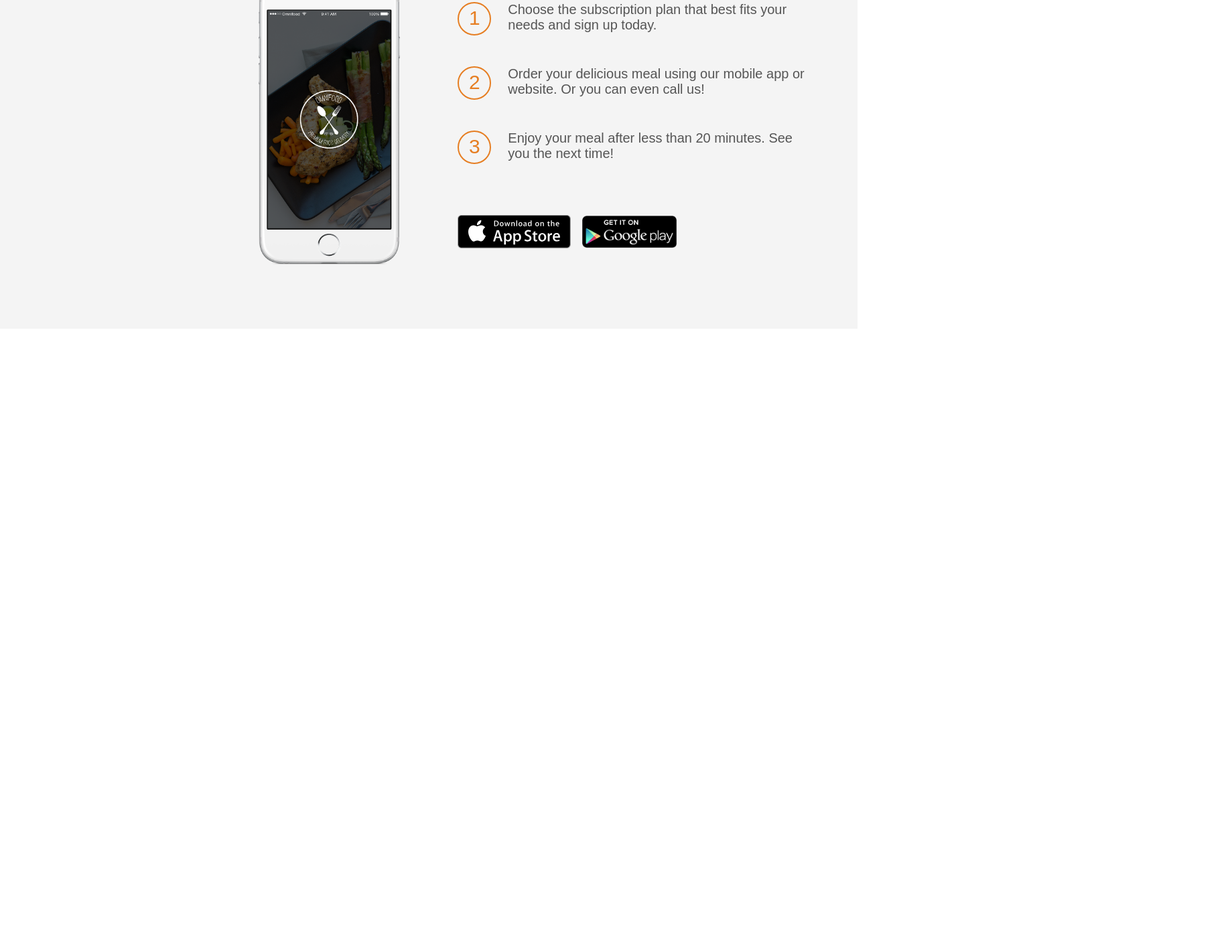
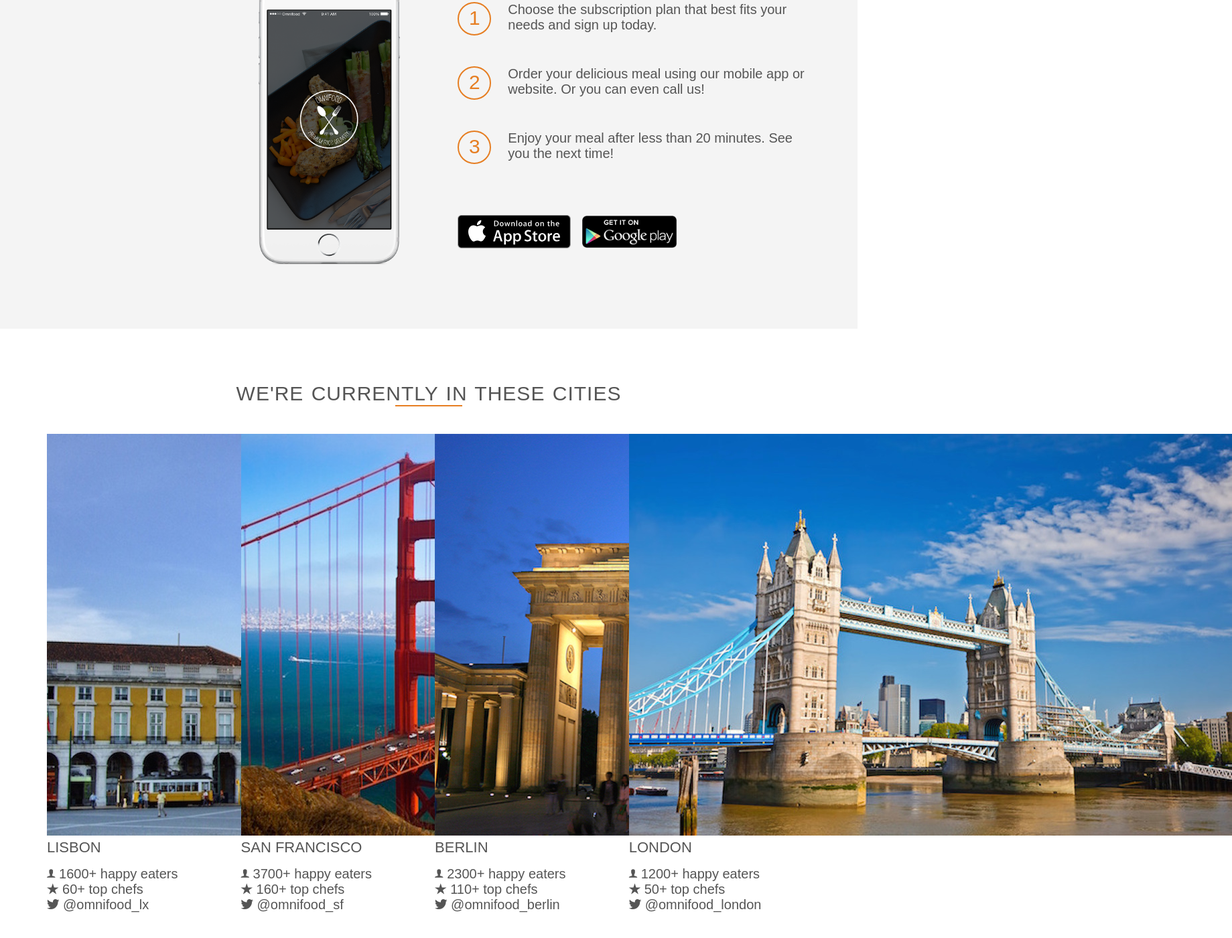
Before and after one commit to leiwen15/CSS, a plain HTML site: page second_web_page/index.html in a window 1280 px wide. Shown: the part 2176-3577 px from the top of the page at 67% size, 1839 px wide, since content can reach past the window. Before the commit the page ends 2667 px from the top, so only its background shows below. Drawn offline with Linux system fonts and the light colour scheme; files whose address does not match are found by name.

Commit message:
添加cities部分

```diff
--- a/second_web_page/index.html
+++ b/second_web_page/index.html
@@ -130,31 +130,77 @@
 			</div>
 		</div>
 	</section>
+	<section class="section-cities">
+		<div class="row">
+			<h2>We're currently in these cities</h2>
+		</div>
+		<div class="row">
+			<div class="col span-1-of-4">
+				<img src="resources/img/lisbon-3.jpg" alt="Lisbon">
+				<h3>Lisbon</h3>
+				<div class=""city-feature>
+					<i class="ion-ios-person"></i>
+					1600+ happy eaters
+				</div>
+				<div class=""city-feature>
+					<i class="ion-ios-star"></i>
+					60+ top chefs
+				</div>
+				<div class=""city-feature>
+					<i class="ion-social-twitter"></i>
+					@omnifood_lx
+				</div>
+			</div>
+			<div class="col span-1-of-4">
+				<img src="resources/img/san-francisco.jpg" alt="San Francisco">
+				<h3>San Francisco</h3>
+				<div class=""city-feature>
+					<i class="ion-ios-person"></i>
+					3700+ happy eaters
+				</div>
+				<div class=""city-feature>
+					<i class="ion-ios-star"></i>
+					160+ top chefs
+				</div>
+				<div class=""city-feature>
+					<i class="ion-social-twitter"></i>
+					@omnifood_sf
+				</div>
+			</div>
+			<div class="col span-1-of-4">
+				<img src="resources/img/berlin.jpg" alt="Berlin">
+				<h3>Berlin</h3>
+				<div class=""city-feature>
+					<i class="ion-ios-person"></i>
+					2300+ happy eaters
+				</div>
+				<div class=""city-feature>
+					<i class="ion-ios-star"></i>
+					110+ top chefs
+				</div>
+				<div class=""city-feature>
+					<i class="ion-social-twitter"></i>
+					@omnifood_berlin
+				</div>
+			</div>
+			<div class="col span-1-of-4">
+				<img src="resources/img/london.jpg" alt="London">
+				<h3>London</h3>
+				<div class=""city-feature>
+					<i class="ion-ios-person"></i>
+					1200+ happy eaters
+				</div>
+				<div class=""city-feature>
+					<i class="ion-ios-star"></i>
+					50+ top chefs
+				</div>
+				<div class=""city-feature>
+					<i class="ion-social-twitter"></i>
+					@omnifood_london
+				</div>
+			</div>
+		</div>
+	</section>
 
 </body>
 </html>
-
-<!-- Section 3:
-
-Section 4: Cities
-Title: We're currently in these cities
-
-Lisbon
-1600+ happy eaters
-60+ top chefs
-@omnifood_lx
-
-San Francisco
-3700+ happy eaters
-160+ top chefs
-@omnifood_sf
-
-Berlin
-2300+ happy eaters
-110+ top chefs
-@omnifood_berlin
-
-London
-1200+ happy eaters
-50+ top chefs
-@omnifood_london -->
```
